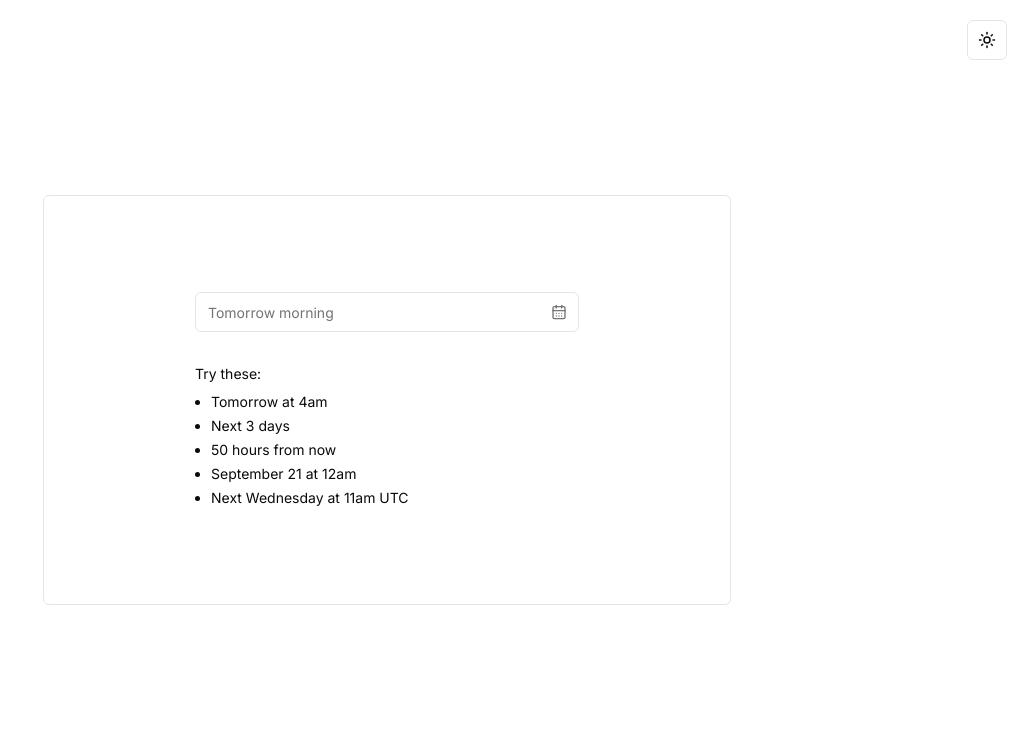
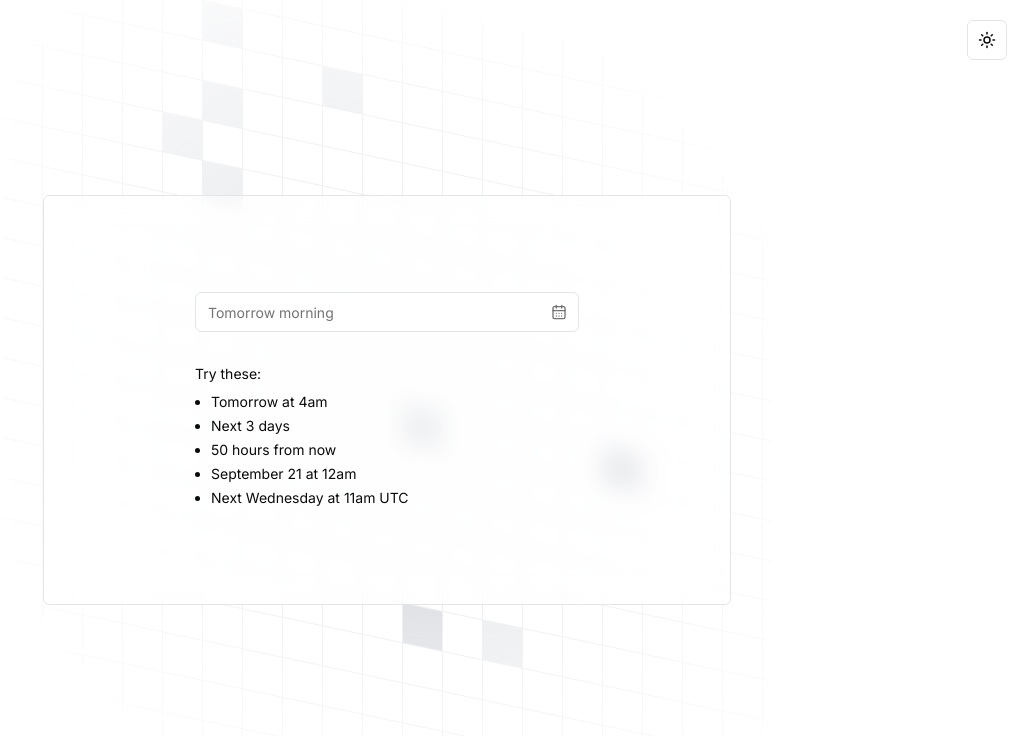
Before and after one commit to nainglinnkhant/lingua-time, a Next.js app: page / in a window 1280 px wide. Shown: the top 736 px of the page, without its empty margins (253-1280 px from the left). Built offline with nearby package versions, Linux system fonts and the light colour scheme.

Commit message:
feat(ui): add grid background

```diff
--- a/app/page.tsx
+++ b/app/page.tsx
@@ -1,12 +1,34 @@
+import { cn } from "@/lib/utils"
+import GridPattern from "@/components/ui/grid-pattern"
 import DatetimePicker from "@/components/datetime-picker"
 import Examples from "@/components/examples"
 import ThemeMenuButton from "@/components/theme-menu-button"
 
 export default function Home() {
   return (
-    <main className="mx-auto flex h-svh max-w-[90vw] items-center justify-center sm:max-w-screen-md sm:p-10">
+    <main className="relative mx-auto flex h-svh max-w-[90vw] items-center justify-center overflow-hidden sm:max-w-screen-md sm:p-10">
+      <GridPattern
+        squares={[
+          [4, 4],
+          [5, 1],
+          [8, 2],
+          [5, 3],
+          [5, 5],
+          [10, 10],
+          [12, 15],
+          [15, 10],
+          [10, 15],
+          [15, 10],
+          [10, 15],
+          [15, 10],
+        ]}
+        className={cn(
+          "[mask-image:radial-gradient(500px_circle_at_center,white,transparent)]",
+          "inset-x-0 skew-y-12"
+        )}
+      />
       <ThemeMenuButton className="fixed right-[5vw] top-5 flex-1 md:right-5" />
-      <div className="flex w-full flex-col items-center rounded-md border px-5 py-16 sm:py-24">
+      <div className="z-10 flex w-full flex-col items-center rounded-md border px-5 py-16 backdrop-blur-md supports-[backdrop-filter]:bg-background/40 sm:py-24">
         <DatetimePicker />
         <Examples />
       </div>
--- /dev/null
+++ b/components/ui/grid-pattern.tsx
@@ -0,0 +1,72 @@
+import { useId } from "react"
+
+import { cn } from "@/lib/utils"
+
+interface GridPatternProps {
+  width?: number
+  height?: number
+  x?: number
+  y?: number
+  squares?: Array<[x: number, y: number]>
+  strokeDasharray?: number
+  className?: string
+  [key: string]: unknown
+}
+
+export function GridPattern({
+  width = 40,
+  height = 40,
+  x = -1,
+  y = -1,
+  strokeDasharray = 0,
+  squares,
+  className,
+  ...props
+}: GridPatternProps) {
+  const id = useId()
+
+  return (
+    <svg
+      aria-hidden="true"
+      className={cn(
+        "pointer-events-none absolute inset-0 size-full fill-gray-400/30 stroke-gray-400/30",
+        className
+      )}
+      {...props}
+    >
+      <defs>
+        <pattern
+          id={id}
+          width={width}
+          height={height}
+          patternUnits="userSpaceOnUse"
+          x={x}
+          y={y}
+        >
+          <path
+            d={`M.5 ${height}V.5H${width}`}
+            fill="none"
+            strokeDasharray={strokeDasharray}
+          />
+        </pattern>
+      </defs>
+      <rect width="100%" height="100%" strokeWidth={0} fill={`url(#${id})`} />
+      {squares && (
+        <svg x={x} y={y} className="overflow-visible">
+          {squares.map(([x, y], index) => (
+            <rect
+              strokeWidth="0"
+              key={index}
+              width={width - 1}
+              height={height - 1}
+              x={x * width + 1}
+              y={y * height + 1}
+            />
+          ))}
+        </svg>
+      )}
+    </svg>
+  )
+}
+
+export default GridPattern
```
